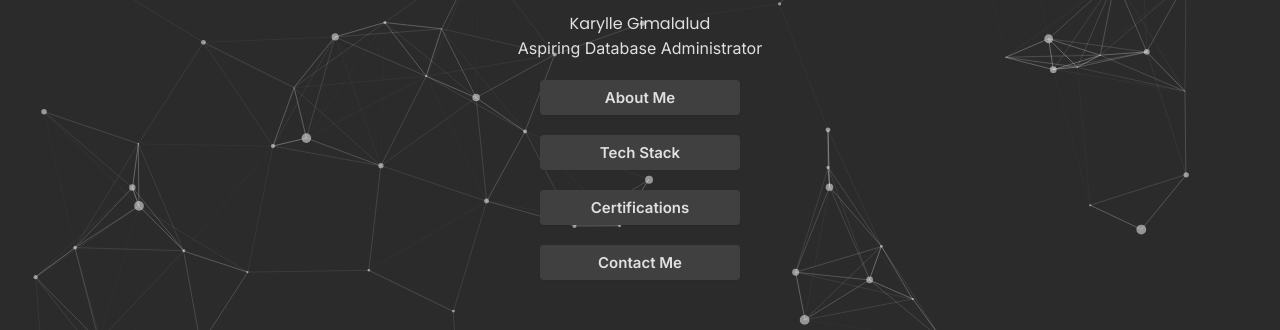
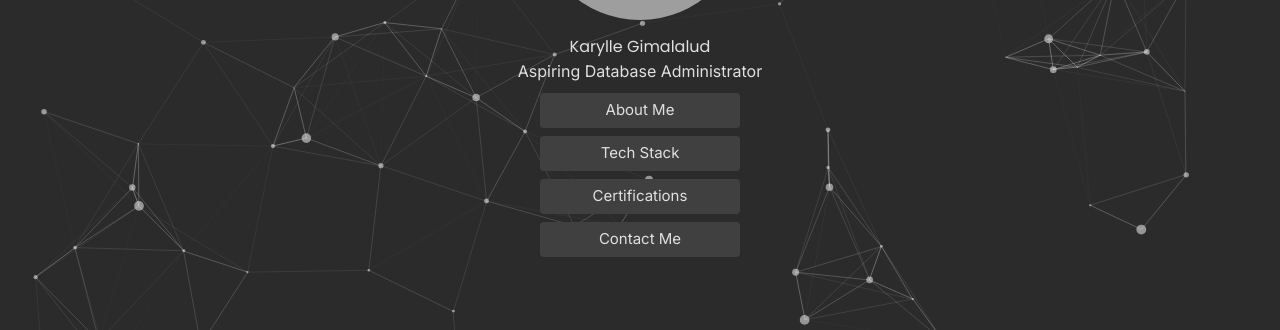
Before and after one commit to KarylleG/portfolio-nuxt, a Nuxt app: page / in a window 1280 px wide. Shown: the part 372-702 px from the top of the page. Built offline with nearby package versions, Linux system fonts and the light colour scheme; grey boxes are pictures that could not be loaded.

Commit message:
Update button styling configurations

```diff
--- a/app/assets/css/main.css
+++ b/app/assets/css/main.css
@@ -327,7 +327,7 @@ a {
 .hero-links {
   display: flex;
   flex-direction: column;
-  gap: 10px;
+  gap: 8px;
   width: 200px;
 }
 
@@ -335,7 +335,7 @@ a {
   width: 200px;
   height: 35px;
   min-height: 35px;
-  margin-top: 10px;
+  margin-top: 0;
   padding: 0;
 }
 
--- a/app/components/CertificationCard.vue
+++ b/app/components/CertificationCard.vue
@@ -20,7 +20,7 @@ const emit = defineEmits<{
       <img :src="image" :alt="alt">
     </button>
     <h3>Verify Certificate: {{ verification }}</h3>
-    <a class="portfolio-button btn btn-neutral" :href="verifyUrl" target="_blank" rel="noopener noreferrer">
+    <a class="portfolio-button" :href="verifyUrl" target="_blank" rel="noopener noreferrer">
       Verify at {{ provider }} →
     </a>
   </article>
--- a/app/components/HomeHero.vue
+++ b/app/components/HomeHero.vue
@@ -4,10 +4,10 @@
     <h1>Karylle Gimalalud</h1>
     <h3>Aspiring Database Administrator</h3>
     <div class="hero-links mx-auto">
-      <NuxtLink class="portfolio-button btn btn-neutral" to="/about">About Me</NuxtLink>
-      <NuxtLink class="portfolio-button btn btn-neutral" to="/tech-stack">Tech Stack</NuxtLink>
-      <NuxtLink class="portfolio-button btn btn-neutral" to="/certifications">Certifications</NuxtLink>
-      <NuxtLink class="portfolio-button btn btn-neutral" to="/contact-me">Contact Me</NuxtLink>
+      <NuxtLink class="portfolio-button" to="/about">About Me</NuxtLink>
+      <NuxtLink class="portfolio-button" to="/tech-stack">Tech Stack</NuxtLink>
+      <NuxtLink class="portfolio-button" to="/certifications">Certifications</NuxtLink>
+      <NuxtLink class="portfolio-button" to="/contact-me">Contact Me</NuxtLink>
     </div>
   </section>
 </template>
```
